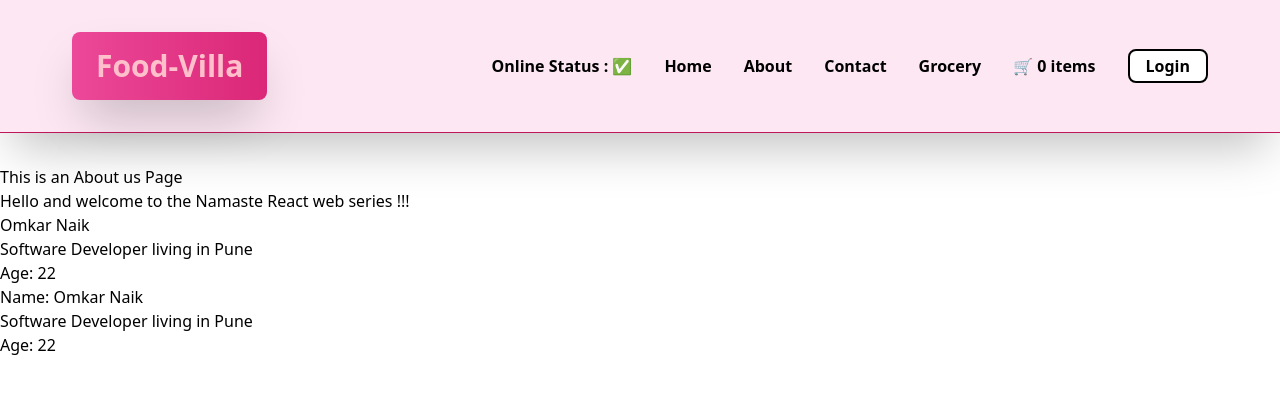
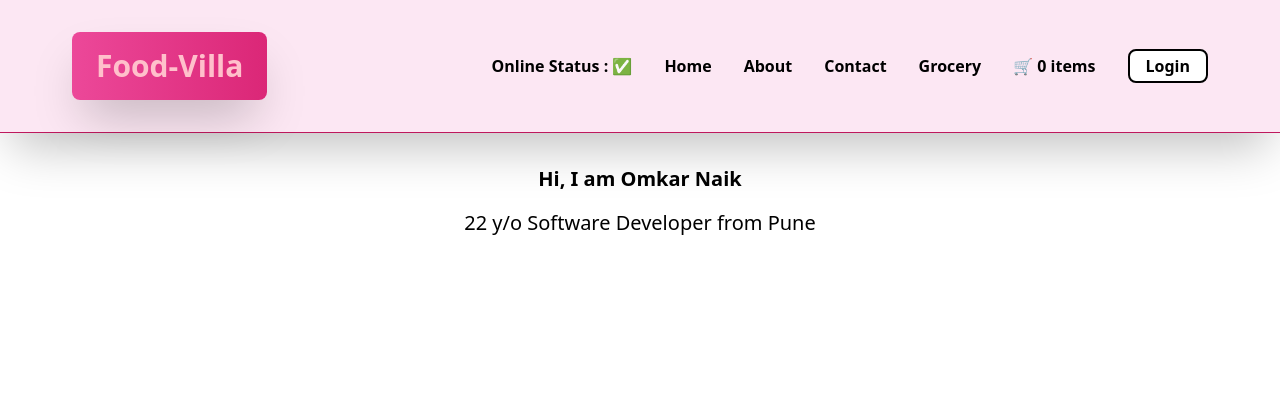
Before and after one commit to omynaik/react-food-web-app, a React (Vite) app: page /about in a window 1280 px wide. Shown: the top 394 px of the page. Built offline with nearby package versions, Linux system fonts and the light colour scheme.

Commit message:
minor changes

```diff
--- a/src/components/About.jsx
+++ b/src/components/About.jsx
@@ -1,13 +1,8 @@
-import User from "./User";
-import UserClass from "./UserClass";
-
 const About = () => {
   return (
-    <div>
-      <h1>This is an About us Page</h1>
-      <h2>Hello and welcome to the Namaste React web series !!!</h2>
-      <User />
-      <UserClass name={"Omkar Naik (from class based component)"} />
+    <div className="w-6/12 mx-auto text-center">
+      <p className="text-xl font-bold mt-4">Hi, I am Omkar Naik</p>
+      <p className="text-xl mt-4">22 y/o Software Developer from Pune</p>
     </div>
   );
 };
--- a/src/components/Contact.jsx
+++ b/src/components/Contact.jsx
@@ -1,7 +1,10 @@
 const Contact = () => {
   return (
-    <div>
-      <h1>This is a Contact us page</h1>
+    <div className="w-6/12 mx-auto text-center">
+      <p className="text-xl mt-4">
+        You can find my Github account here -{" "}
+        <span className="font-bold">https://github.com/omynaik/</span>
+      </p>
     </div>
   );
 };
--- a/src/components/Grocery.jsx
+++ b/src/components/Grocery.jsx
@@ -1,8 +1,13 @@
 const Grocery = () => {
   return (
-    <h2>
-      This is a Grocery store component, containing many child components !!!
-    </h2>
+    <div className="w-6/12 mx-auto text-center">
+      <p className="mt-4 text-xl">
+        This is a Grocery store component, data to be added.
+      </p>
+      <p className="mt-2 text-xl font-bold">
+        *Created for on-demand loading demonstration.
+      </p>
+    </div>
   );
 };
 
--- a/src/components/User.jsx
+++ /dev/null
@@ -1,11 +0,0 @@
-const user = () => {
-  return (
-    <div className="user-class">
-      <h2>Omkar Naik</h2>
-      <h3>Software Developer living in Pune</h3>
-      <h3>Age: 22</h3>
-    </div>
-  );
-};
-
-export default user;
--- a/src/components/UserClass.jsx
+++ /dev/null
@@ -1,19 +0,0 @@
-import React from "react";
-
-class UserClass extends React.Component {
-  constructor(props) {
-    super(props);
-  }
-
-  render() {
-    return (
-      <div className="user-class">
-        <h2>Name: Omkar Naik</h2>
-        <h3>Software Developer living in Pune</h3>
-        <h3>Age: 22</h3>
-      </div>
-    );
-  }
-}
-
-export default UserClass;
--- a/src/utils/useRestaurantMenu.js
+++ b/src/utils/useRestaurantMenu.js
@@ -15,6 +15,8 @@ const useRestaurantMenu = (resId) => {
     setResInfo(json.data);
   };
 
+  // console.log(resInfo);
+
   return resInfo;
 };
 
```
